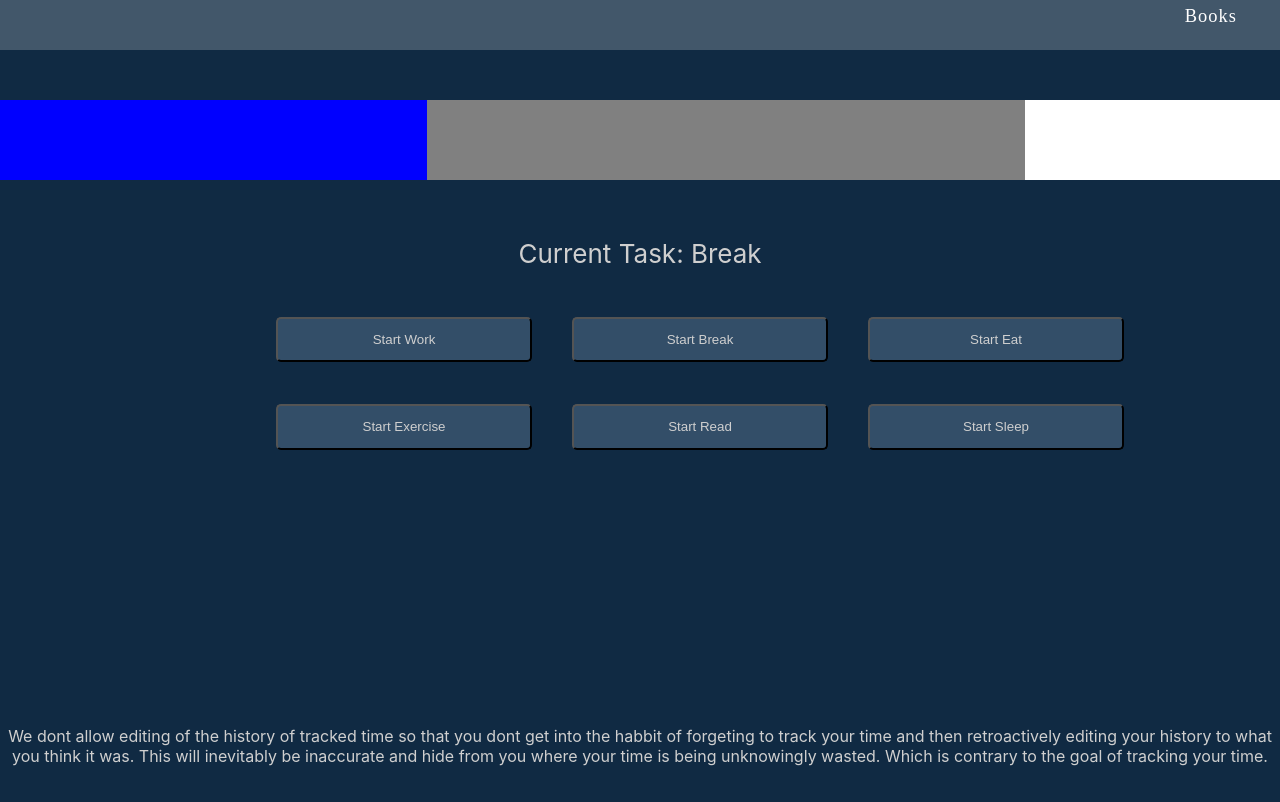
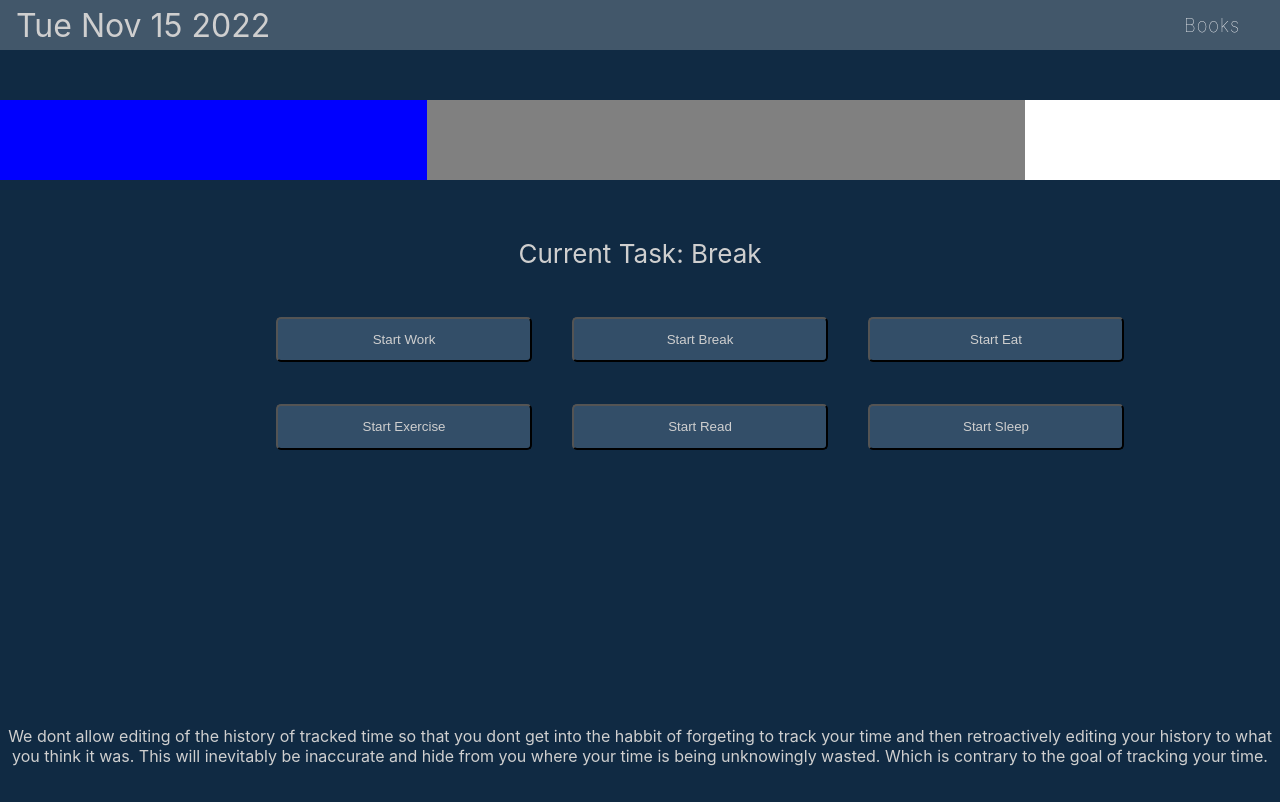
Before and after one commit to michaeltaciuk/timeDashboard, a React (Create React App) app in the folder frontend/: page / in a window 1280 px wide. Built offline with nearby package versions, Linux system fonts and the light colour scheme.

Commit message:
Header and tooltip improvements

```diff
--- a/frontend/src/components/ElapsedTimeBar.js
+++ b/frontend/src/components/ElapsedTimeBar.js
@@ -45,7 +45,7 @@ const ElapsedTimeBar = (props) => {
             <div className="timeBarContainer">
                 <div className="timeBar" style={{width: `${width}px`, height: height}}/>
                 {timeChunks.map( timeChunk =>
-                    <Tooltip title={timeChunk.name + ' ' + (timeChunk.seconds / 60) + 'm'}>
+                    <Tooltip title={timeChunk.name + ': ' + (Math.floor(timeChunk.seconds / 60)) + ' min'}>
                         <div className="timeBar"
                         style={{
                             width: `${(width * (timeChunk.seconds / 86400))}px`,
--- a/frontend/src/components/Header.css
+++ b/frontend/src/components/Header.css
@@ -15,10 +15,17 @@ nav ul {
     float: right;
 }
 
+.todays-date {
+    margin: 0;
+    float: left;
+    font-size: 2em;
+    padding: .2em 0.5em;
+}
+
 nav ul li {
     display: inline-block;
     margin: 0;
-    padding: .2em .7em;
+    padding: .7em 0.5em;
 }
 
 nav a {
@@ -26,7 +33,6 @@ nav a {
     height: 100%;
     color: white;
     text-decoration: none;
-    font-family: Ubuntu;
     font-size: 1.15em;
     font-weight: lighter;
     letter-spacing: 1px;
--- a/frontend/src/components/Header.js
+++ b/frontend/src/components/Header.js
@@ -13,6 +13,7 @@ class Header extends Component {
         super(props);
         this.state = {
             showAccountMenu: false,
+            date: new Date()
         };
     }
 
@@ -26,6 +27,7 @@ class Header extends Component {
         return (
             <nav>
                 <div className="nav-bg"></div>
+                <div className="todays-date">{this.state.date.toDateString()}</div>
                 <ul>
                 <li><a target='_blank' href="https://jamesclear.com/atomic-habits" rel="noreferrer">Books</a></li>
                     {/* <li><a href="">About</a></li>
```
